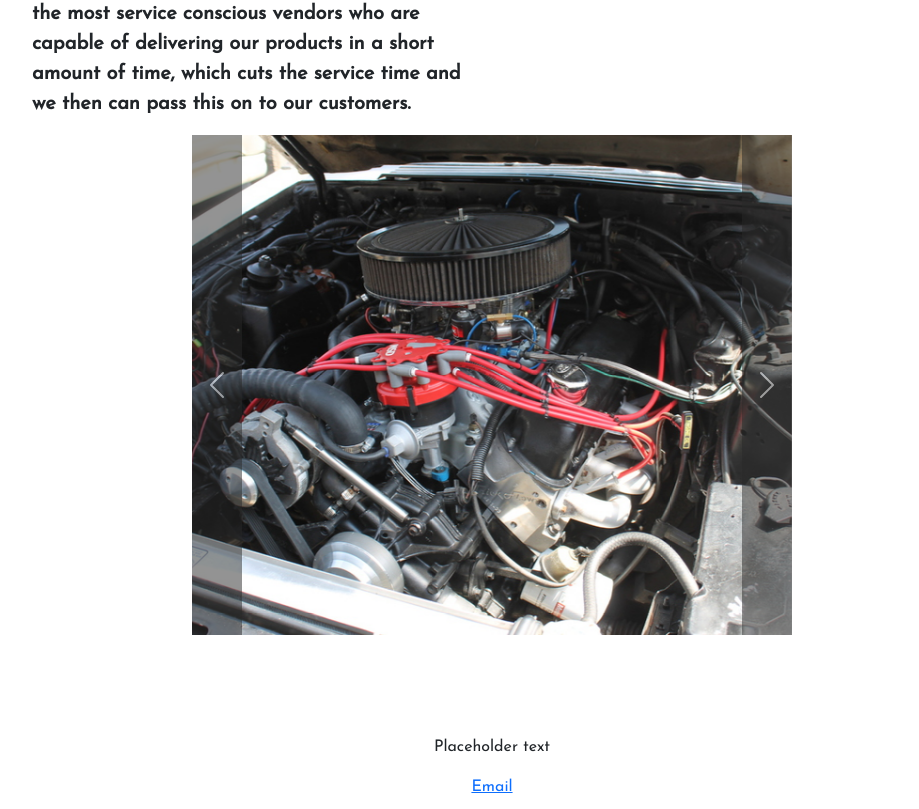
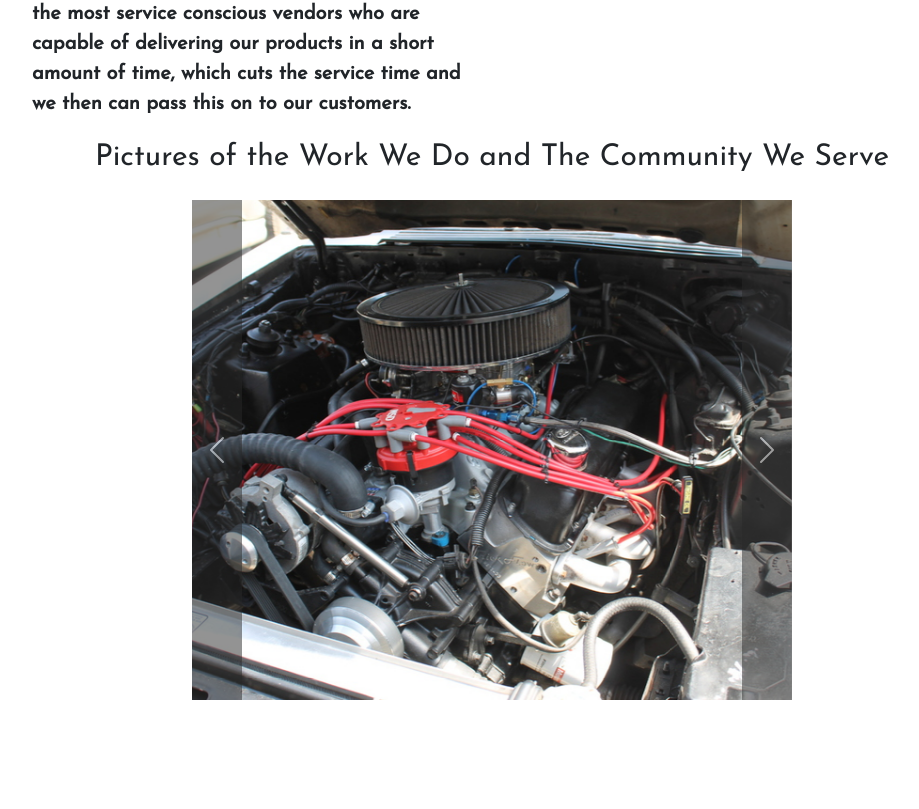
Before and after one commit to AJoelj84/MPMotorsports-Page, a React (Create React App) app in the folder mpmotorsports/: page /About in a window 1280 px wide. Shown: the part 1371-2180 px from the top of the page, without its empty margins (148-1067 px from the left). Built offline with nearby package versions, Linux system fonts and the light colour scheme.

Commit message:
Added Changes to Styling for About Page, Footer Page, and Added Text to Carousel

```diff
--- a/mpmotorsports/src/components/assets/style.css
+++ b/mpmotorsports/src/components/assets/style.css
@@ -46,13 +46,23 @@
     padding-top:50px;
 }
 
+.aboutpage{
+    padding-bottom: 400px;
+}
+
+
 /* About Page Carousel Controls */
+
+.carouseltext{
+    text-align: center;
+    padding-bottom: 20px;
+    font-size: 30px;
+}
 
 .piccarousel{
     max-width: 800px;
     max-height: 300px;
     margin: 0 auto;
-
 }
 
 
@@ -73,6 +83,7 @@
     width: 600px;
     height: 400px;
 
+
 }
 
 .carousel-image {
@@ -80,11 +91,17 @@
     height: 500px;
     object-fit: cover;
 
+
 }
 
 /* Footer Page CSS */
 
+.footer{
+    background: linear-gradient(to right, #880101,#7e0000,#0401a5 );
+    border-bottom: 4px solid black;
+    border-top: 4px solid black;
+}
 .footlink{
-    padding-top: 300px;
+    padding-top: 50px;
     text-align: center;
 }
--- a/mpmotorsports/src/components/pages/About.js
+++ b/mpmotorsports/src/components/pages/About.js
@@ -12,7 +12,7 @@ function About() {
   return (
     <div>
       <h1 className='aboutheader' style={{ fontFamily: 'Josefin Sans, sans-serif' }}>About MP Motorsports</h1>
-      <section style={{ fontFamily: 'Josefin Sans, sans-serif' }} className='bodytext'>
+      <section style={{ fontFamily: 'Josefin Sans, sans-serif' }} className='aboutpage'>
         <div className="row">
           <div className="col-md-6 order-md-2 text-center">
             <img src={maxprofile} alt= 'maxprofile' className='maxprofile'/>
@@ -51,6 +51,12 @@ function About() {
           </div>
         </div>
 
+
+<div className='carouseltext'>
+  Pictures of the Work We Do and The Community We Serve
+</div>
+
+
        <div id="carouselWithControls" className="carousel slide piccarousel fixed-size-carousel" data-bs-ride="carousel">
   <div className="carousel-inner">
     <div className="carousel-item active">
@@ -81,7 +87,6 @@ function About() {
     <span className="visually-hidden">Next</span>
   </a>
 </div>
-
       </section>
     </div>
 
--- a/mpmotorsports/src/components/pages/Footer.js
+++ b/mpmotorsports/src/components/pages/Footer.js
@@ -3,7 +3,7 @@ import React from 'react';
 function Footer() {
   return (
     <footer style={{fontFamily: 'Josefin Sans, sans-serif'}} className="">
-      <div className="">
+      <div className="footer">
         <div>
           <div className='footlink'>
             <p className = ''>Placeholder text</p>
```
